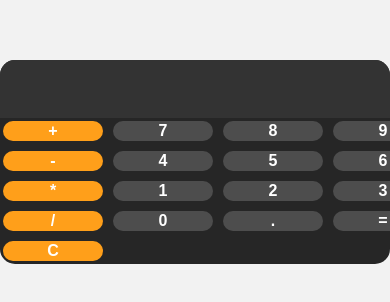
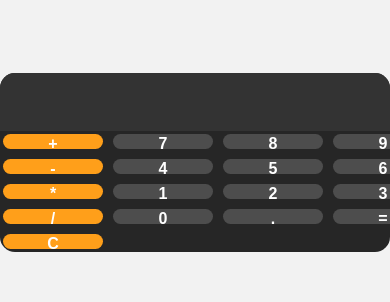
Before and after one commit to Gitarpro/Kalkulator-Sederhana, a plain HTML site: page index.html in a window 390 px wide. Shown: the part 260-562 px from the top of the page. Drawn offline with Linux system fonts and the light colour scheme.

Commit message:
style.css

```diff
--- a/style.css
+++ b/style.css
@@ -60,7 +60,7 @@ button:active{
     }
 
     button {
-        height: 35px;
+        height: 25px;
         font-size: 1.5em;
     }
 
@@ -75,7 +75,7 @@ button:active{
     }
 
     button {
-        height: 20px;
+        height: 15px;
         font-size: 1em;
     }
 
```
